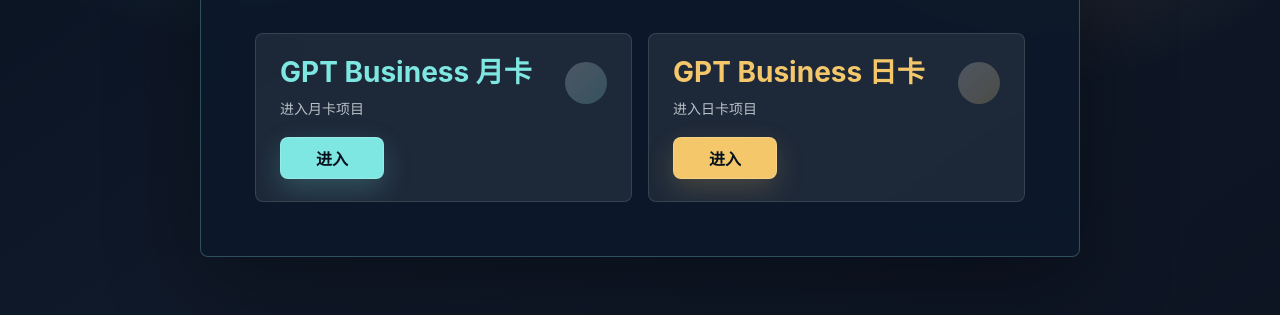
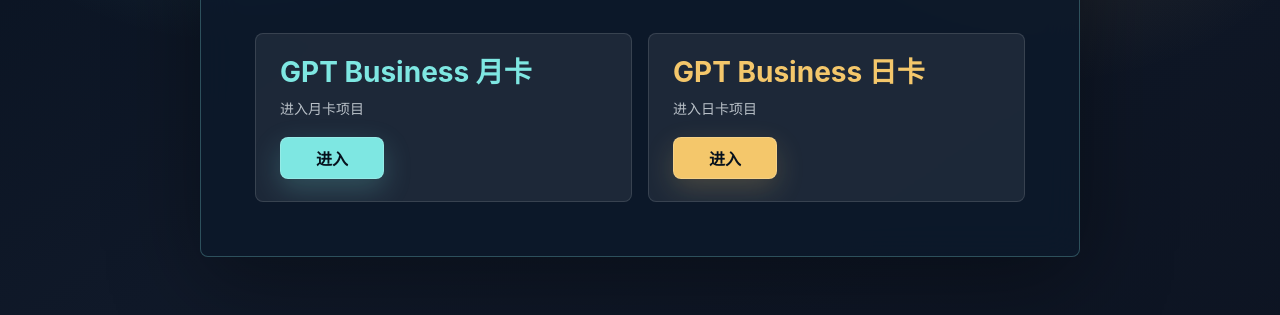
Before and after one commit to ppanjinfeng-afk/openai-monitor2, a website: page public/business.html in a window 1280 px wide. Shown: the part 407-722 px from the top of the page. Drawn offline with Linux system fonts and the light colour scheme; no server answers.

Commit message:
Remove business card decoration dots

```diff
--- a/public/business.html
+++ b/public/business.html
@@ -102,20 +102,6 @@
       transition: transform 160ms ease, border-color 160ms ease, background 160ms ease;
     }
 
-    .product-card::after {
-      content: "";
-      position: absolute;
-      top: 28px;
-      right: 24px;
-      width: 42px;
-      height: 42px;
-      border-radius: 50%;
-      background:
-        linear-gradient(135deg, rgba(255, 255, 255, 0.95), rgba(255, 255, 255, 0.12)),
-        currentColor;
-      opacity: 0.22;
-    }
-
     .product-card:hover {
       transform: translateY(-2px);
       border-color: rgba(126, 231, 226, 0.64);
@@ -124,7 +110,6 @@
 
     .product-copy {
       width: 100%;
-      padding-right: 60px;
     }
 
     .product-copy strong {
```
